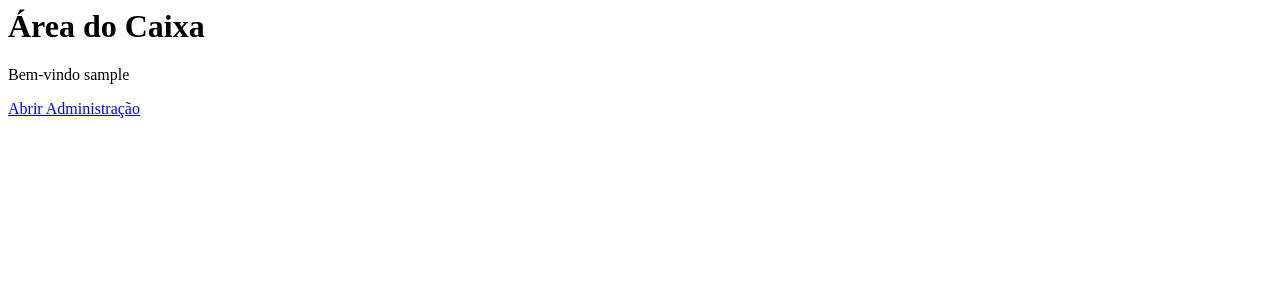
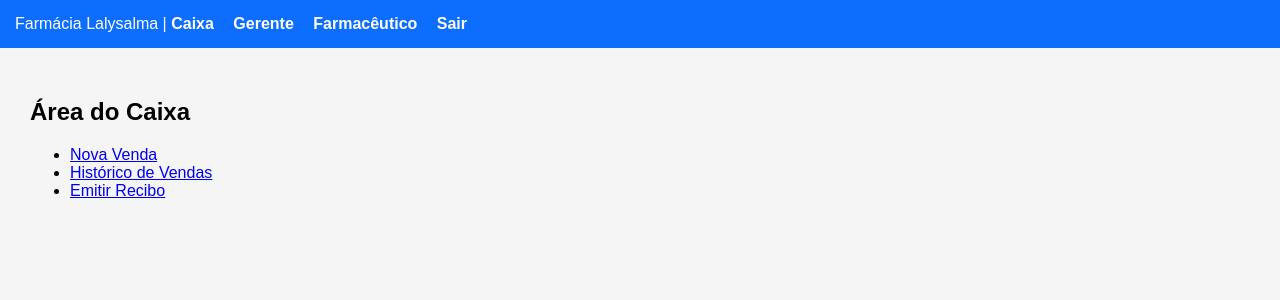
Before and after one commit to farmacialalysalma01-lang/farmacia-lalysalma, a Django app: page /caixa/ in a window 1280 px wide. Shown: the top 300 px of the page. Run offline with Django 4.2, Linux system fonts and the light colour scheme; the visitor is signed in with stand-in values (Sample User, id 1).

Commit message:
Update caixa.html

```diff
--- a/farmacia/templates/caixa.html
+++ b/farmacia/templates/caixa.html
@@ -1,3 +1,12 @@
-<h1>Área do Caixa</h1>
-<p>Bem-vindo {{ request.user.username }}</p>
-<a href="/admin/">Abrir Administração</a>
+{% extends 'base.html' %}
+{% block content %}
+
+<h2>Área do Caixa</h2>
+
+<ul>
+    <li><a href="#">Nova Venda</a></li>
+    <li><a href="#">Histórico de Vendas</a></li>
+    <li><a href="#">Emitir Recibo</a></li>
+</ul>
+
+{% endblock %}
```
